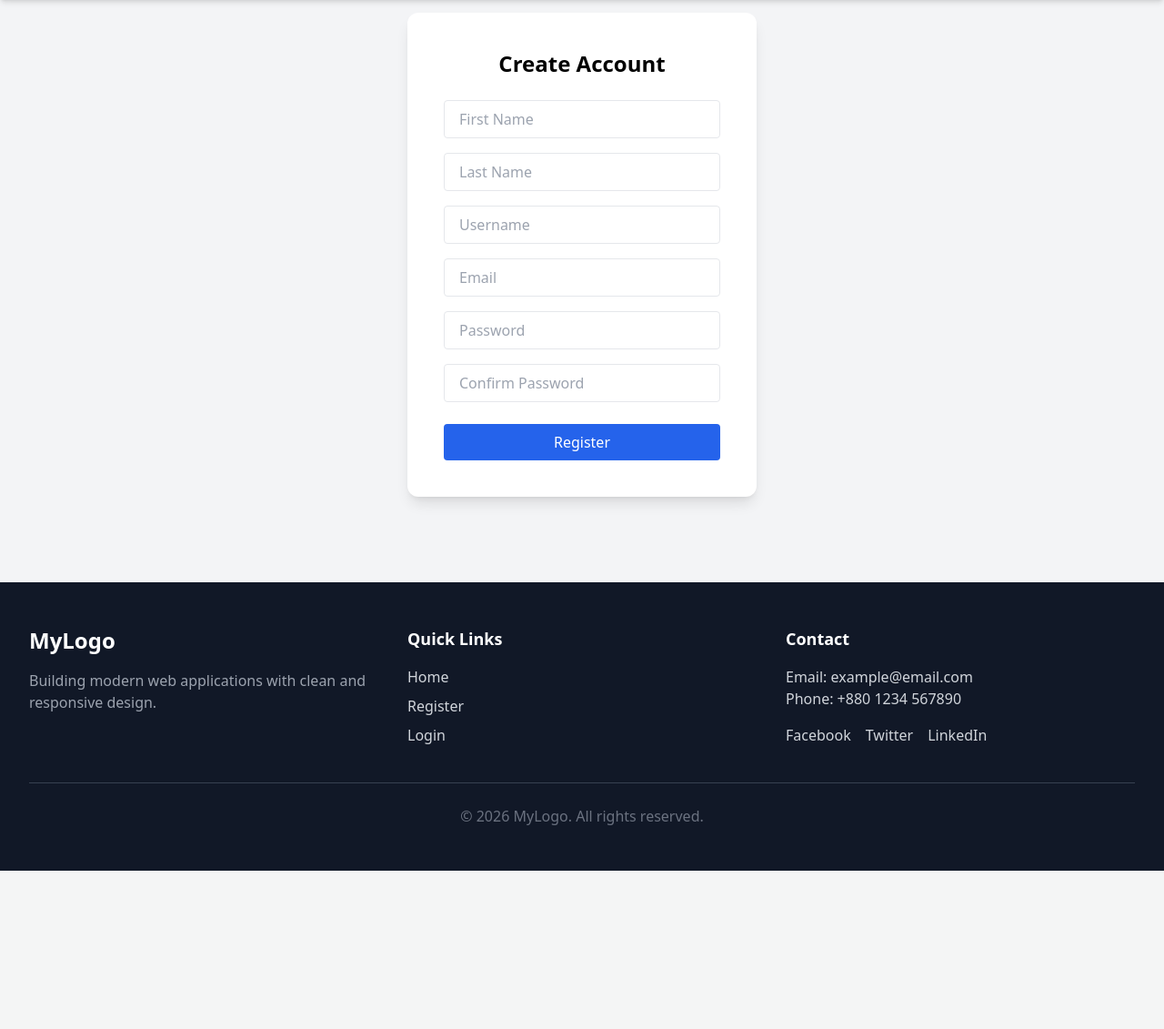
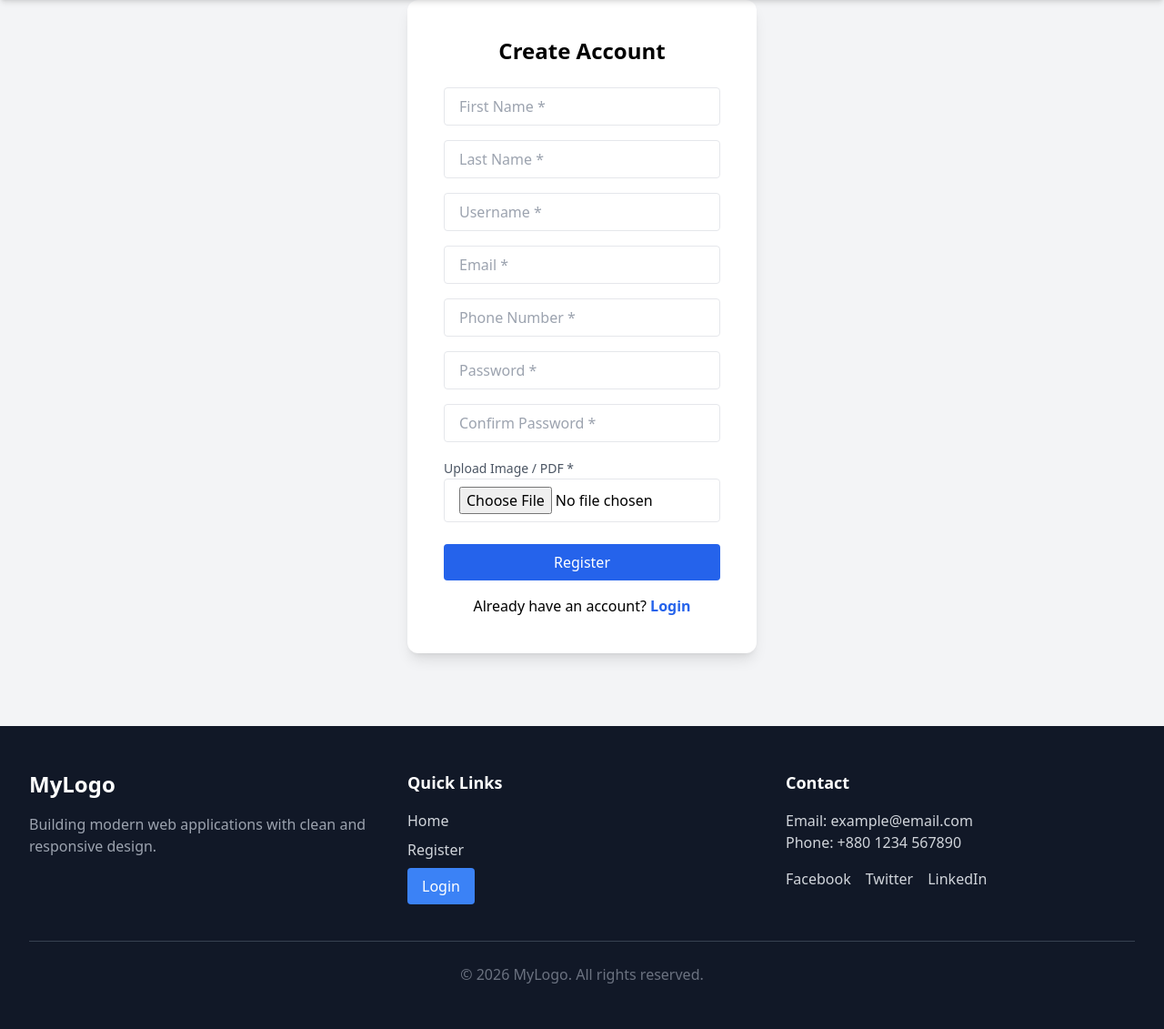
Before and after one commit to officialontar/Class-45, a Django app: page /register/ in a window 1280 px wide. Shown: the part 72-1203 px from the top of the page at 91% size. Before the commit the page ends 1029 px from the top, so only its background shows below. Run offline with Django 5.2, Linux system fonts and the light colour scheme; some libraries are stand-ins or nearby versions.

Commit message:
update project

```diff
--- a/accounts/views.py
+++ b/accounts/views.py
@@ -1,17 +1,19 @@
 from django.shortcuts import get_object_or_404, redirect, render
 from django.contrib.auth.models import User
-from django.contrib.auth import authenticate, login, logout, update_session_auth_hash
+from django.contrib.auth import authenticate, login, logout
 from django.contrib.auth.decorators import login_required
-
 from django.contrib import messages
 
-# Create your views here.
+
 def home(request):
-
     return render(request, 'accounts/index.html')
 
 
+# ✅ If user already logged in, block register page
 def register(request):
+    if request.user.is_authenticated:
+        messages.info(request, "You are already logged in. Logout first to create a new account.")
+        return redirect('profile', request.user.username)
 
     if request.method == "POST":
         firstname = request.POST.get('first_name')
@@ -20,6 +22,14 @@ def register(request):
         email = request.POST.get('email')
         password = request.POST.get('password')
         confirm_password = request.POST.get('confirm_password')
+
+        image = request.FILES.get('profile_image')
+
+        if image:
+            if image.size > 10 * 1024 * 1024:
+                messages.error(request, "Image size must be under 10MB")
+                return redirect('register')
+
 
         if password != confirm_password:
             messages.error(request, 'Password do not match!')
@@ -38,7 +48,6 @@ def register(request):
             email=email,
             password=password
         )
-
         user.first_name = firstname
         user.last_name = lastname
         user.save()
@@ -48,26 +57,29 @@ def register(request):
 
     return render(request, 'accounts/register.html')
 
+
+# ✅ If user already logged in, block login page
 def login_view(request):
+    if request.user.is_authenticated:
+        messages.info(request, "You are already logged in.")
+        return redirect('profile', request.user.username)
 
     if request.method == "POST":
         username_or_email = request.POST.get('username_or_email')
         password = request.POST.get('password')
 
         try:
-            user_obj = User.objects.get(email = username_or_email)
+            user_obj = User.objects.get(email=username_or_email)
             user_name = user_obj.username
-
         except User.DoesNotExist:
             user_name = username_or_email
 
-        user = authenticate(request, username = user_name, password = password)
+        user = authenticate(request, username=user_name, password=password)
 
         if user is not None:
             login(request, user)
-            messages.success(request, 'Login Successfull')
+            messages.success(request, 'Login Successful')
             return redirect('home')
-
         else:
             messages.error(request, 'Invalid Credential!')
             return redirect('login')
@@ -76,14 +88,18 @@ def login_view(request):
 
 
 def logout_view(request):
-
     logout(request)
-    messages.success(request, 'Logout Successfull')
-
+    messages.success(request, 'Logout Successful')
     return redirect('login')
 
+
+# ✅ Profile: login required + block others profile if you want
 @login_required
 def profile(request, user_name):
+    # 🔒 If someone tries /profile/otheruser/ while logged in, redirect to own profile
+    if user_name != request.user.username:
+        messages.info(request, "You can only access your own profile.")
+        return redirect('profile', request.user.username)
 
     user = get_object_or_404(User, username=user_name)
 
--- a/authentication_project/settings.py
+++ b/authentication_project/settings.py
@@ -126,3 +126,5 @@ STATICFILES_DIRS = [
 MEDIA_URL =  '/media/'
 
 MEDIA_ROOT = BASE_DIR / 'media/'
+
+LOGIN_URL = 'login'
--- a/templates/accounts/register.html
+++ b/templates/accounts/register.html
@@ -14,33 +14,68 @@ Register
 Create Account
 </h2>
 
-<form method="POST">
+<form method="POST" enctype="multipart/form-data">
 
 {% csrf_token %}
 
-<input type="text" name="first_name" placeholder="First Name"
+<input type="text" name="first_name"
+placeholder="First Name *"
+required
 class="w-full border px-4 py-2 mb-4 rounded">
 
-<input type="text" name="last_name" placeholder="Last Name"
+<input type="text" name="last_name"
+placeholder="Last Name *"
+required
 class="w-full border px-4 py-2 mb-4 rounded">
 
-<input type="text" name="username" placeholder="Username"
+<input type="text" name="username"
+placeholder="Username *"
+required
 class="w-full border px-4 py-2 mb-4 rounded">
 
-<input type="email" name="email" placeholder="Email"
+<input type="email" name="email"
+placeholder="Email *"
+required
 class="w-full border px-4 py-2 mb-4 rounded">
 
-<input type="password" name="password" placeholder="Password"
+<input type="text" name="phone"
+placeholder="Phone Number *"
+required
 class="w-full border px-4 py-2 mb-4 rounded">
 
-<input type="password" name="confirm_password" placeholder="Confirm Password"
+<input type="password" name="password"
+placeholder="Password *"
+required
+class="w-full border px-4 py-2 mb-4 rounded">
+
+<input type="password" name="confirm_password"
+placeholder="Confirm Password *"
+required
+class="w-full border px-4 py-2 mb-4 rounded">
+
+<label class="text-sm text-gray-600">Upload Image / PDF *</label>
+
+<input type="file"
+name="profile_image"
+required
+accept=".jpg,.jpeg,.png,.pdf"
 class="w-full border px-4 py-2 mb-6 rounded">
 
-<button class="w-full bg-blue-600 text-white py-2 rounded">
+<button class="w-full bg-blue-600 text-white py-2 rounded hover:bg-blue-700">
 Register
 </button>
 
 </form>
+
+<p class="text-center mt-4">
+
+Already have an account?
+
+<a href="{% url 'login' %}" class="text-blue-600 font-semibold">
+Login
+</a>
+
+</p>
 
 </div>
 
--- a/templates/includes/footer.html
+++ b/templates/includes/footer.html
@@ -1,9 +1,8 @@
 <footer class="bg-gray-900 text-gray-300 mt-20">
-
   <div class="max-w-7xl mx-auto px-8 py-12">
-
     <div class="grid md:grid-cols-3 gap-8">
 
+      <!-- Brand -->
       <div>
         <h2 class="text-white text-2xl font-bold mb-4">MyLogo</h2>
         <p class="text-gray-400">
@@ -11,17 +10,13 @@ Building modern web applications with clean and responsive design.
         </p>
       </div>
 
+      <!-- Quick Links (login based like navbar) -->
       <div>
         <h3 class="text-white text-lg font-semibold mb-4">Quick Links</h3>
 
         <ul class="space-y-2">
-
           <li>
             <a href="{% url 'home' %}" class="hover:text-blue-400">Home</a>
-</li>
-
-<li>
-<a href="{% url 'register' %}" class="hover:text-blue-400">Register</a>
           </li>
 
           {% if request.user.is_authenticated %}
@@ -33,7 +28,7 @@ Profile
           </li>
 
           <li>
-<a href="{% url 'logout' %}" class="hover:text-blue-400">
+            <a href="{% url 'logout' %}" class="inline-block bg-red-500 px-4 py-2 rounded hover:bg-red-600 text-white">
               Logout
             </a>
           </li>
@@ -41,17 +36,20 @@ Logout
           {% else %}
 
           <li>
-<a href="{% url 'login' %}" class="hover:text-blue-400">
+            <a href="{% url 'register' %}" class="hover:text-blue-400">Register</a>
+          </li>
+
+          <li>
+            <a href="{% url 'login' %}" class="inline-block bg-blue-500 px-4 py-2 rounded hover:bg-blue-600 text-white">
               Login
             </a>
           </li>
 
           {% endif %}
-
         </ul>
-
       </div>
 
+      <!-- Contact -->
       <div>
         <h3 class="text-white text-lg font-semibold mb-4">Contact</h3>
 
@@ -59,23 +57,16 @@ Login
         <p>Phone: +880 1234 567890</p>
 
         <div class="flex space-x-4 mt-4">
-
           <a href="#" class="hover:text-blue-400">Facebook</a>
           <a href="#" class="hover:text-blue-400">Twitter</a>
           <a href="#" class="hover:text-blue-400">LinkedIn</a>
-
         </div>
-
       </div>
 
     </div>
 
     <div class="border-t border-gray-700 mt-10 pt-6 text-center text-gray-500">
-
       © 2026 MyLogo. All rights reserved.
-
     </div>
-
   </div>
-
 </footer>
--- a/templates/includes/header.html
+++ b/templates/includes/header.html
@@ -15,7 +15,7 @@ Home
 {% if request.user.is_authenticated %}
 
 <a href="{% url 'profile' request.user.username %}" class="hover:text-blue-400">
-Profile
+{{ request.user.get_full_name }}
 </a>
 
 <a href="{% url 'logout' %}" class="bg-red-500 px-4 py-2 rounded hover:bg-red-600">
```
Also changed, not shown: templates/accounts/login.html (+24 -7 lines), db.sqlite3, 1 other file. Lines whose indentation alone changed are shown as unchanged.
